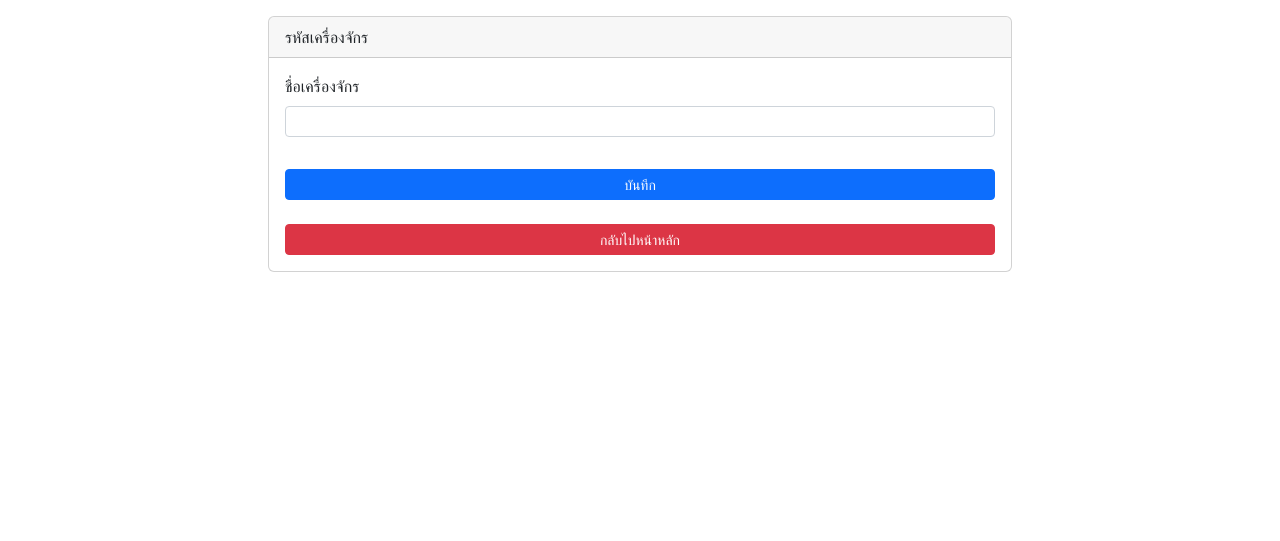
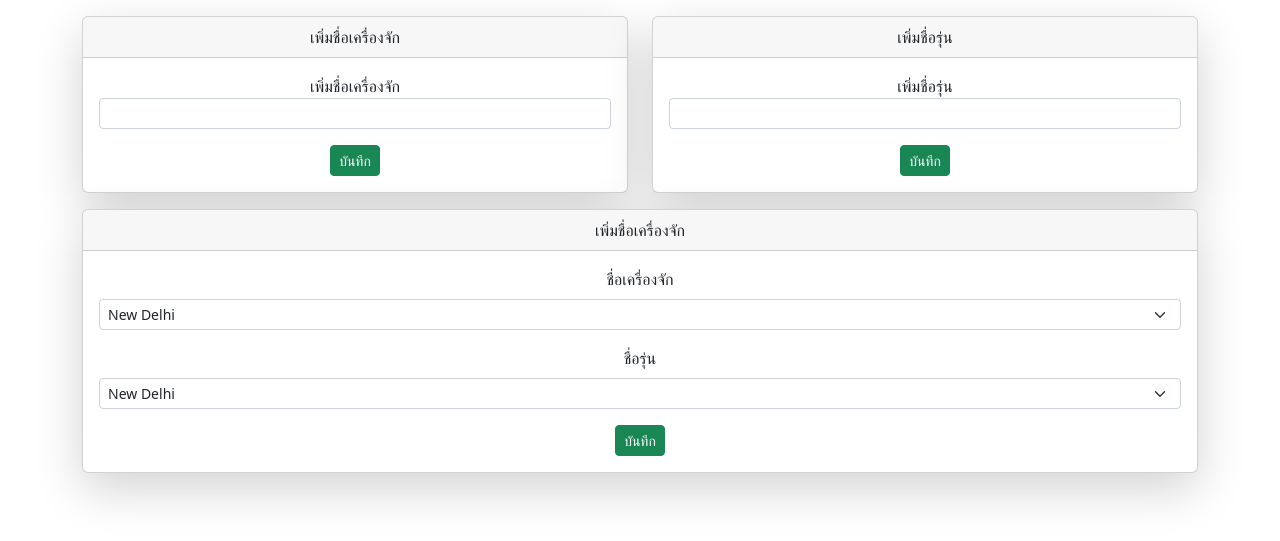
Before and after one commit to MaoDeep/ProjectOEE, a PHP site: page /admin/post/addmac.php in a window 1280 px wide. Shown: the top 541 px of the page. Run offline with PHP 8.4, Linux system fonts and the light colour scheme.

Commit message:
28/9/2565

```diff
--- a/admin/machine.php
+++ b/admin/machine.php
@@ -249,20 +249,21 @@ if (empty($_SESSION["status"]) || $_SESSION["status"] !== "Admin") {
                                                                   <tr>
                                                                         <th>ลำดับ</th>
                                                                         <th>ชื่อเครื่องจักร</th>
+                                                                        <th>ชื่อรุ่น</th>
                                                                         <th>เเก้ไข</th>
                                                                         <th>ลบ</th>
                                                                   </tr>
                                                             </thead>
                                                             <tbody>
                                                                   <?php
-                                                                  $sql = "SELECT * FROM `machine`";
+                                                                  $sql = "SELECT b_name,mac_name FROM `machinemaster` INNER JOIN brand ON brand.b_id = machinemaster.b_id INNER JOIN machine on machine.mac_id =machinemaster.mac_id;";
                                                                   $re = mysqli_query($conn, $sql);
                                                                   foreach ($re as $k => $row) {
                                                                   ?>
                                                                         <tr>
                                                                               <td><?= ($k + 1) ?></td>
                                                                               <td><?= $row["mac_name"]; ?></td>
-
+                                                                              <td><?= $row["b_name"]; ?></td>
                                                                               <td><a href="post/edit.php?id=<?= $row["mac_id"]; ?>"><button class="btn btn-warning ">เเก้ไข</button></a></td>
                                                                               <?php
                                                                               if ($row["mac_name"] == $_SESSION["user"]) {
--- a/admin/post/addmac.php
+++ b/admin/post/addmac.php
@@ -1,31 +1,3 @@
-<?php
-include "../config.php";
-if (isset($_POST["submit"])) {
-    $arr = array(
-
-        $_POST["txt2"]
-
-    );
-
-
-    $sql = "INSERT INTO `machine` (`mac_id`, `mac_name`) VALUES (NULL, '" . $arr[0] . "');";
-    $re = mysqli_query($conn, $sql);
-
-
-    if ($re) {
-        echo '<script>alert("บันทึกสำเร็จ")</script>';
-        header('Location: ../machine.php');
-        exit(0);
-    } else {
-        echo '<script>alert("บันทึกไม่สำเร็จ")</script>';
-    }
-}
-
-
-
-
-
-?>
 <!doctype html>
 <html lang="en">
 
@@ -34,7 +6,7 @@ if (isset($_POST["submit"])) {
     <!-- Required meta tags -->
     <meta charset="utf-8">
     <meta name="viewport" content="width=device-width, initial-scale=1, shrink-to-fit=no">
-
+    <script src="https://code.jquery.com/jquery-3.6.1.min.js"></script>
     <!-- Bootstrap CSS v5.2.0-beta1 -->
     <link rel="stylesheet" href="https://cdn.jsdelivr.net/npm/bootstrap@5.2.0-beta1/dist/css/bootstrap.min.css" integrity="sha384-0evHe/X+R7YkIZDRvuzKMRqM+OrBnVFBL6DOitfPri4tjfHxaWutUpFmBp4vmVor" crossorigin="anonymous">
 
@@ -43,35 +15,109 @@ if (isset($_POST["submit"])) {
 <body>
     <form action="addmac.php" method="post" class="needs-validation" name="myform" novalidate>
         <div class="container mt-3">
-            <div class="col-8 mx-auto">
-                <div class="card">
+            <div class="row text-center">
+                <div class="col-6">
+                    <div class="card shadow-lg">
                         <div class="card-header">
-                        รหัสเครื่องจักร
+                            เพิ่มชื่อเครื่องจัก
                         </div>
                         <div class="card-body">
-
-                        <div class="mb-3">
-                            <label for="" class="form-label">ชื่อเครื่องจักร</label>
-                            <input type="text" name="txt2" id="txt2" class="form-control form-control-sm" value="" required>
+                            <label for=""> เพิ่มชื่อเครื่องจัก</label>
+                            <input class="form-control form-control-sm" type="text" id="in_mac">
+                            <button type="button" value="" class="btn btn-success btn-sm mt-3 mx-auto" id="bt_mac">บันทึก</button>
                         </div>
-
-                        <div class="row">
-                            <div class="col-12 text-center">
-                                <div class="d-grid gap-2 mt-3">
-                                    <a href="../machine.php"><button type="submit" class="btn btn-sm btn-primary w-100" name="submit">บันทึก</button>
                     </div>
-                                <div class="d-grid gap-2 mt-3">
-                                    <a href="../machine.php"><button type="button" class="btn btn-sm btn-danger w-100">กลับไปหน้าหลัก</button></a>
                 </div>
+                <div class="col-6">
+                    <div class="card shadow-lg">
+                        <div class="card-header">
+                            เพิ่มชื่อรุ่น
+                        </div>
+                        <div class="card-body">
+                            <label for=""> เพิ่มชื่อรุ่น</label>
+                            <input class="form-control form-control-sm" type="text" id="in_brand">
+                            <button type="button" value="" class="btn btn-success btn-sm mt-3 " id="bt_brand">บันทึก</button>
                         </div>
 
                     </div>
                 </div>
             </div>
+            <div class="row text-center mt-3">
+                <div class="col-12">
+                    <div class="card shadow-lg">
+                        <div class="card-header">
+                            เพิ่มชื่อเครื่องจัก
                         </div>
+                        <div class="card-body">
+                            <label for="" class="form-label">ชื่อเครื่องจัก</label>
+                            <select class="form-select form-select-sm" name="" id="">
+                                <option>New Delhi</option>
+                                <option>Istanbul</option>
+                                <option>Jakarta</option>
+                            </select>
+                            <div class="mt-3"></div>
+                            <label for="" class="form-label">ชื่อรุ่น</label>
+                            <select class="form-select form-select-sm" name="" id="">
+                                <option>New Delhi</option>
+                                <option>Istanbul</option>
+                                <option>Jakarta</option>
+                            </select>
+                            <button type="button" value="" class="btn btn-success btn-sm mt-3 " id="bt_master">บันทึก</button>
+                        </div>
+                    </div>
+
+                </div>
+
+            </div>
+        </div>
+
     </form>
 
     </div>
+    <script>
+        $(document).ready(function() {
+            $("#bt_mac").click(function(e) {
+                var mac = $("#in_mac").val();
+                $.ajax({
+                    type: "post",
+                    url: "addmacjson.php",
+                    data: "status=1&mac=" + mac,
+                    dataType: "text",
+                    success: function(response) {
+                        console.log(response);
+                    }
+                });
+            });
+
+            $("#bt_brand").click(function(e) {
+                var brand = $("#in_brand").val();
+                $.ajax({
+                    type: "post",
+                    url: "addmacjson.php",
+                    data: "status=2&brand=" + brand,
+                    dataType: "text",
+                    success: function(response) {
+                        console.log(response);
+                    }
+                });
+            });
+            /*
+                        $("#bt_mac").click(function(e) {
+                            var mac = $("#in_mac").val();
+                            $.ajax({
+                                type: "post",
+                                url: "addmacjson.php",
+                                data: "status=1&mac=" + mac,
+                                dataType: "text",
+                                success: function(response) {
+                                    console.log(response);
+                                }
+                            });
+                        });
+                        */
+
+        });
+    </script>
     <script>
         (function() {
             'use strict'
```
Also changed, not shown: admin/post/addmacjson.php (added, +29 -0 lines). Lines whose indentation alone changed are shown as unchanged.
